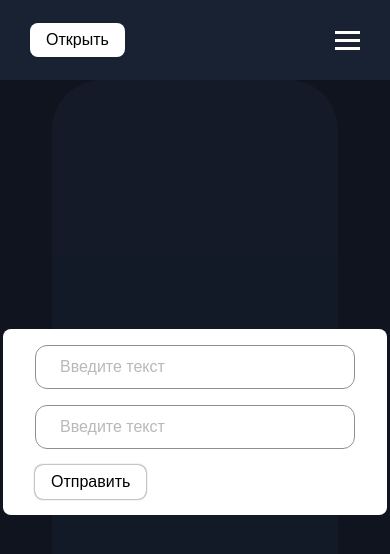
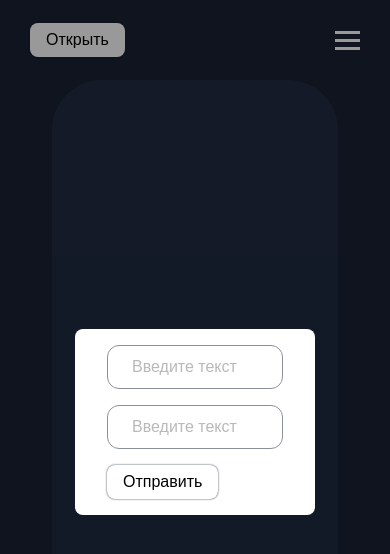
Before and after one commit to comp-master-byte/dfa-media, a React (Create React App) app: page / in a window 390 px wide. Both pictures are taken after a click on the button "Открыть". Shown: the top 554 px of the page. Built offline with nearby package versions, Linux system fonts and the light colour scheme; a web font is replaced by a local one.

Commit message:
Адаптив модалки

```diff
--- a/src/UI/DfaInput/DfaInput.module.scss
+++ b/src/UI/DfaInput/DfaInput.module.scss
@@ -5,7 +5,7 @@
     padding: .75rem 1.5rem;
     border: none;
     outline: none;
-    width: 20rem;
+    width: 100%;
     transition: .25s;
     border: 1px solid #192233;
     opacity: .5;
--- a/src/UI/DfaModal/DfaModal.module.scss
+++ b/src/UI/DfaModal/DfaModal.module.scss
@@ -8,7 +8,7 @@
     align-items: center;
     justify-content: center;
     background-color: rgba(0, 0, 0, 0.4);
-    z-index: 4;
+    z-index: 7;
 }
 
 .content {
@@ -17,8 +17,23 @@
     border-radius: 8px;
     border: none;
     outline: none;
+    width: 30rem;
 }
 
 .inputBlock__input {
     margin-bottom: 1rem;
 }
+
+@media (max-width: 1249px) {}
+
+@media (max-width: 1049px) {
+    div.content {
+        width: 20rem;
+    }
+}
+
+@media (max-width: 500px) {
+    div.content {
+        width: 15rem;
+    }
+}
```
